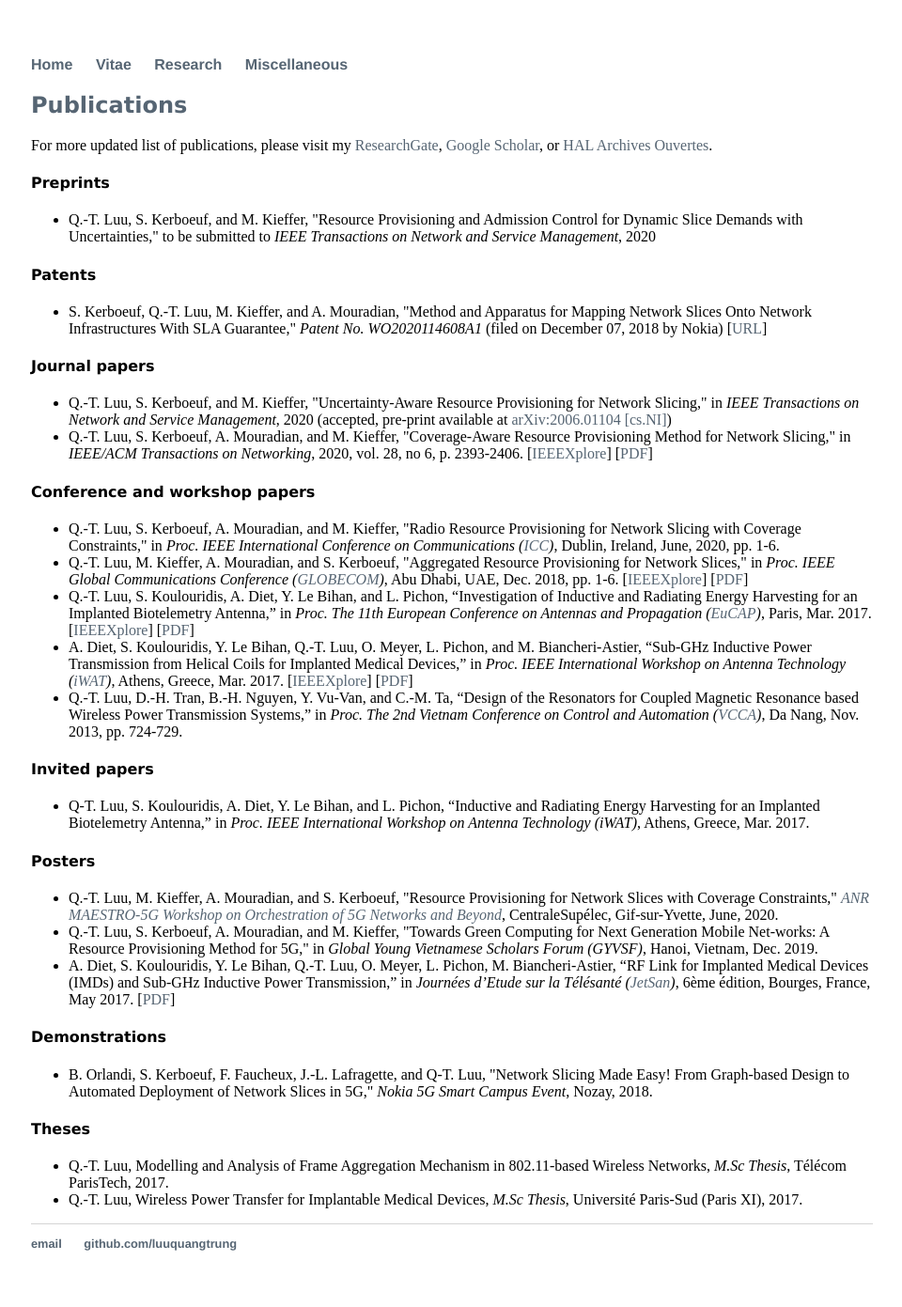
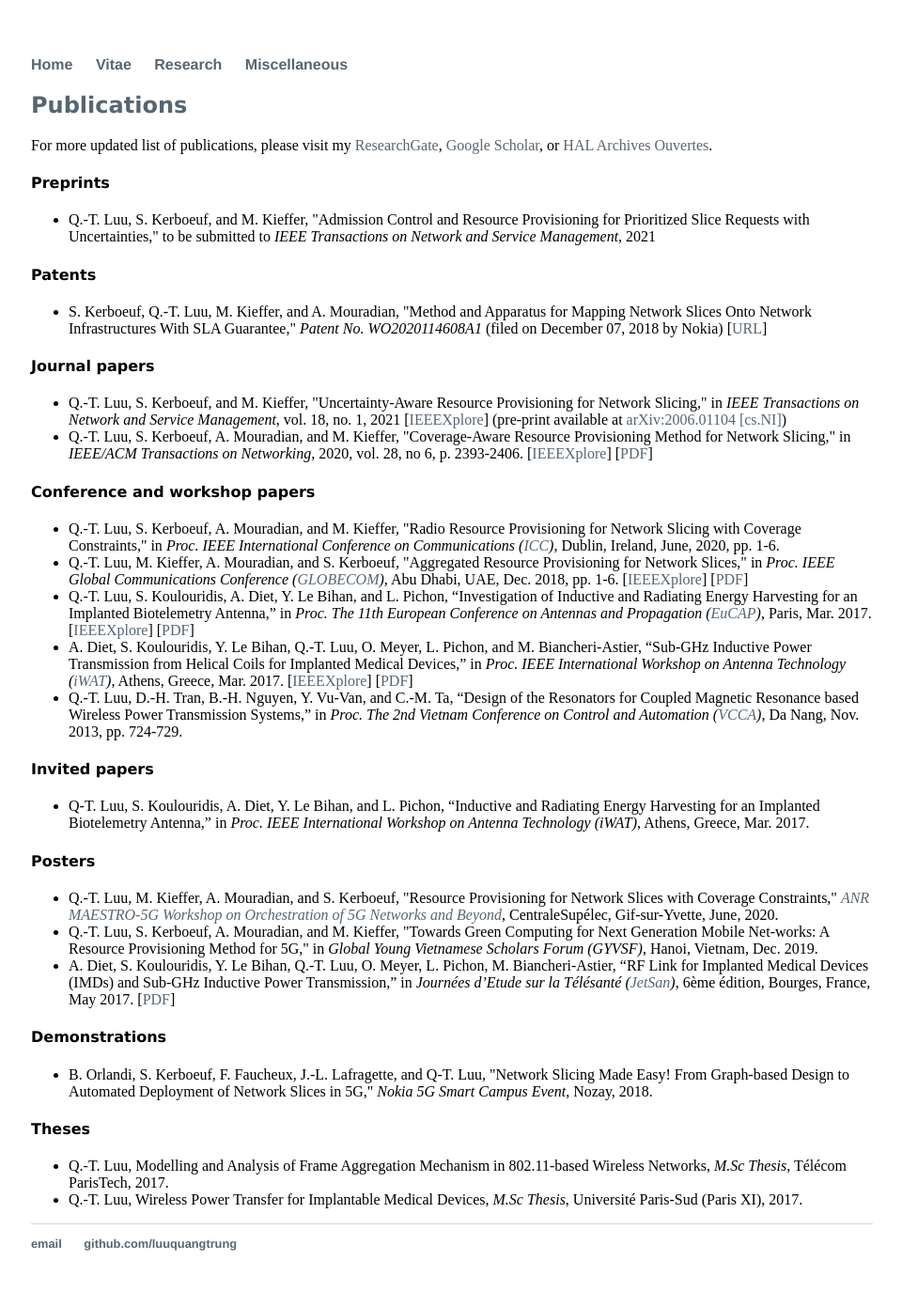
Before and after one commit to luuquangtrung/luuquangtrung.github.io_v1, a Jekyll site: the page built from research/index.html, in a window 1280 px wide. Shown: the whole page at 94% size, without its empty margins (159-1119 px from the left). Built offline with Jekyll 4.4.1, drawn with Linux system fonts in a browser that asks for light colours.

Commit message:
update research index

```diff
--- a/research/index.html
+++ b/research/index.html
@@ -17,7 +17,7 @@ For more updated list of publications, please visit my <a href="https://www.rese
 
 <ul>
 	<li>
-		Q.-T. Luu, S. Kerboeuf, and M. Kieffer, "Resource Provisioning and Admission Control for Dynamic Slice Demands with Uncertainties," to be submitted to <i>IEEE Transactions on Network and Service Management</i>, 2020
+		Q.-T. Luu, S. Kerboeuf, and M. Kieffer, "Admission Control and Resource Provisioning for Prioritized Slice Requests with Uncertainties," to be submitted to <i>IEEE Transactions on Network and Service Management</i>, 2021
 	</li>
 </ul>
 
@@ -33,7 +33,7 @@ For more updated list of publications, please visit my <a href="https://www.rese
 <div> <h4 style="font-family:verdana;">Journal papers</h4> </div>
 
 <ul><li>
-		Q.-T. Luu, S. Kerboeuf, and M. Kieffer, "Uncertainty-Aware Resource Provisioning for Network Slicing," in <i>IEEE Transactions on Network and Service Management</i>, 2020 (accepted, pre-print available at <a href="https://arxiv.org/abs/2006.01104"> arXiv:2006.01104 [cs.NI]</a>)
+		Q.-T. Luu, S. Kerboeuf, and M. Kieffer, "Uncertainty-Aware Resource Provisioning for Network Slicing," in <i>IEEE Transactions on Network and Service Management</i>, vol. 18, no. 1, 2021 [<a href="https://ieeexplore.ieee.org/document/9351563">IEEEXplore</a>] (pre-print available at <a href="https://arxiv.org/abs/2006.01104"> arXiv:2006.01104 [cs.NI]</a>)
 	</li>
 	<li>
 		Q.-T. Luu, S. Kerboeuf, A. Mouradian, and M. Kieffer, "Coverage-Aware Resource Provisioning Method for Network Slicing," in <i>IEEE/ACM Transactions on Networking</i>, 2020, vol. 28, no 6, p. 2393-2406. [<a href="https://ieeexplore.ieee.org/document/9187556/">IEEEXplore</a>] [<a href="https://arxiv.org/abs/1907.09211v3">PDF</a>]
```
